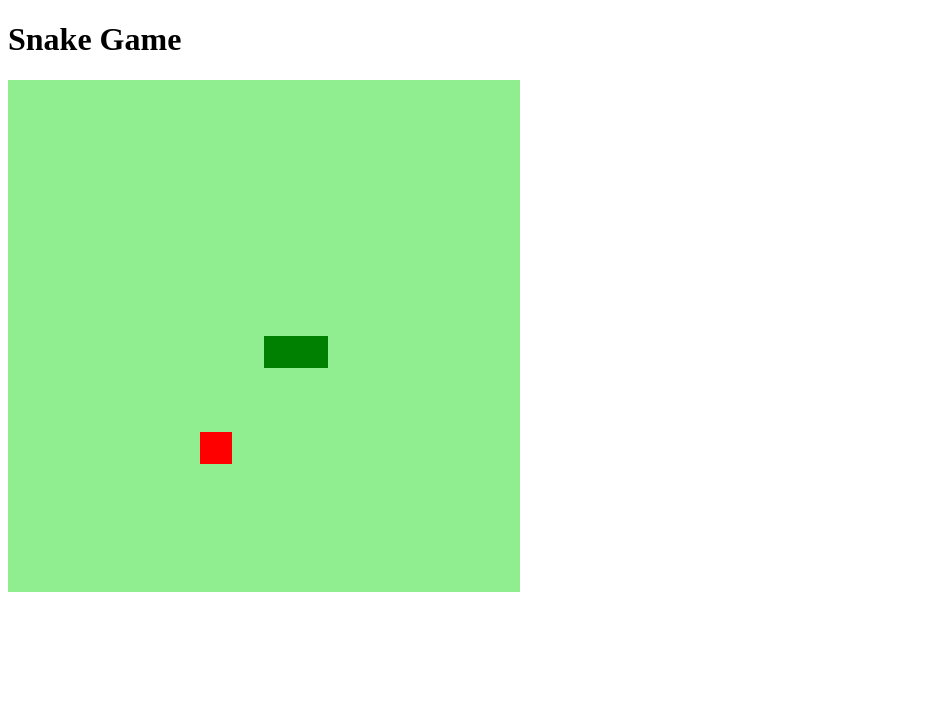
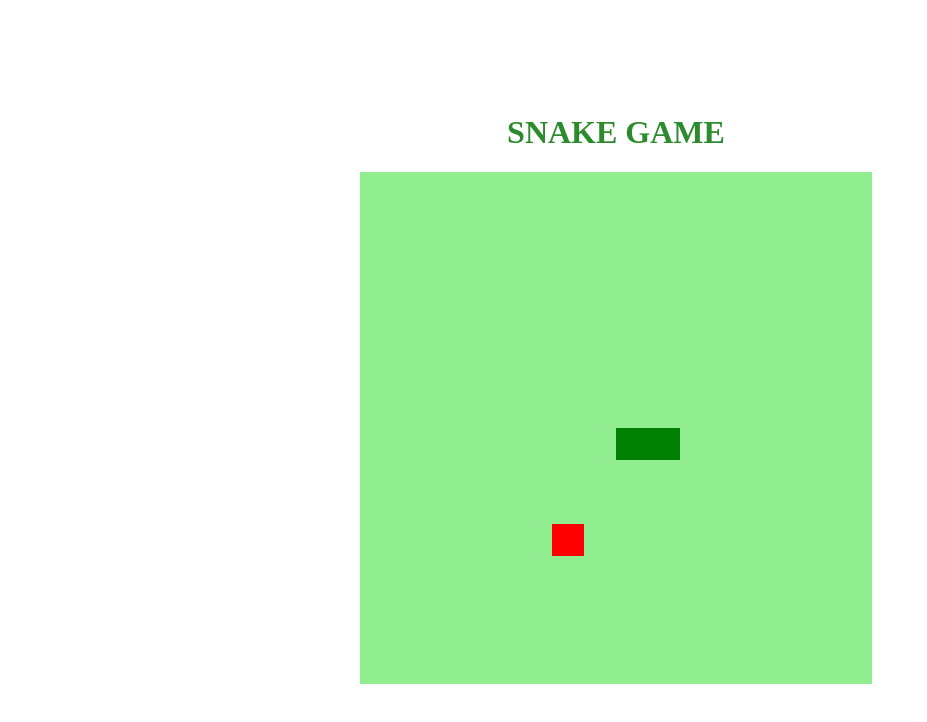
Before and after one commit to marioandre01/jogo_da_cobrinha-dio, a plain HTML site: page index.html in a window 1280 px wide. Shown: the whole page, without its empty margins (0-927 px from the left). Drawn offline with Linux system fonts and the light colour scheme.

Commit message:
adicionar estilização ao body

```diff
--- a/index.html
+++ b/index.html
@@ -10,7 +10,7 @@
     <title>Snake Game</title>
 </head>
 <body>
-    <h1>Snake Game</h1>
+    <h1>SNAKE GAME</h1>
     <canvas id="snake" width="512" height="512"></canvas>
 </body>
 </html>
--- a/style/style.css
+++ b/style/style.css
@@ -1,3 +1,9 @@
 body {
-
+    height: 95vh;
+    width: 95vw;
+    display: flex;
+    justify-content: center;
+    align-items: center;
+    flex-direction: column;
+    color: rgb(44, 139, 44);
 }
```
